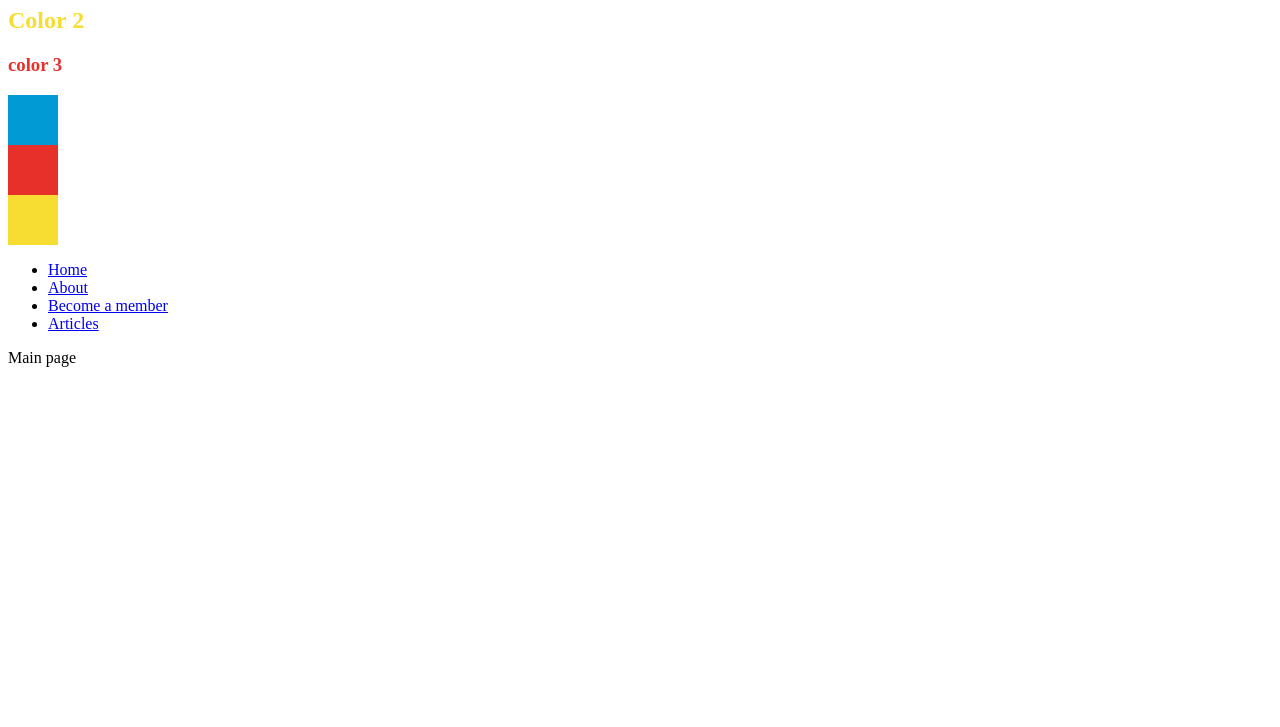
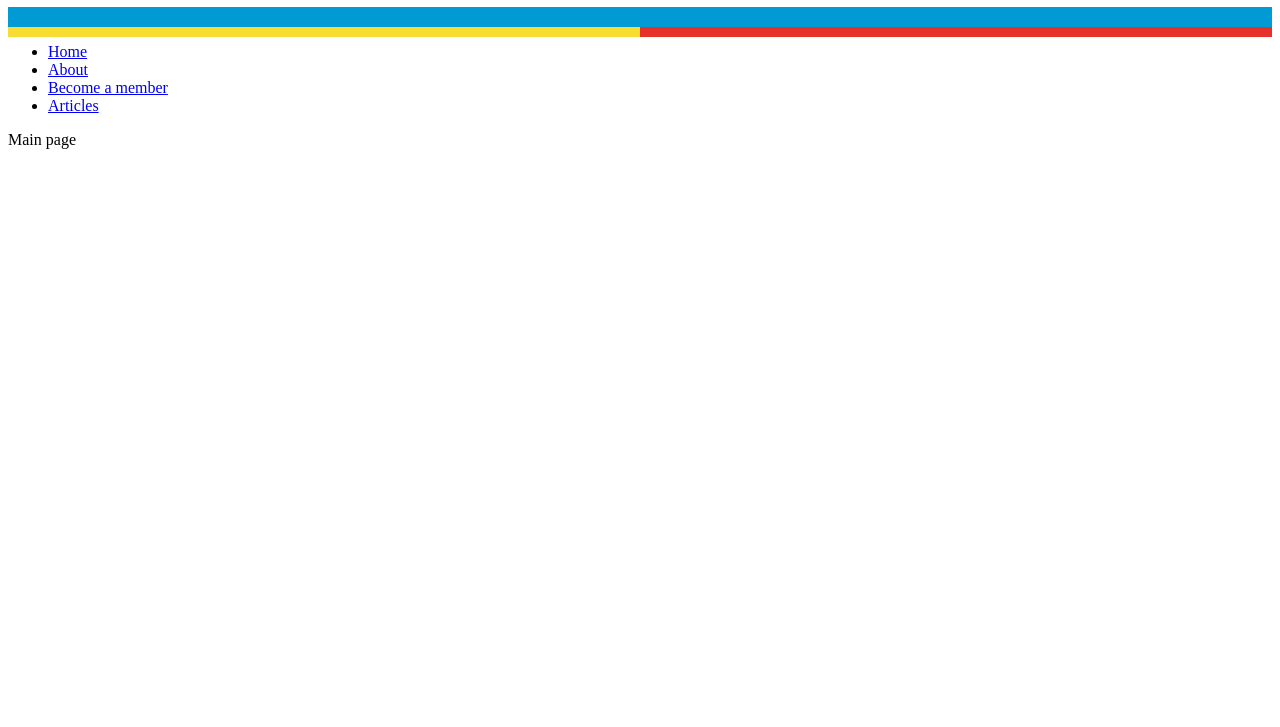
Before and after one commit to eirikstrompedersen/Penya_Chescandinavia, a plain HTML site: page index.html in a window 1280 px wide. Shown: the part 73-800 px from the top of the page. Drawn offline with Linux system fonts and the light colour scheme.

Commit message:
add draft for decorative line

```diff
--- a/css/style.css
+++ b/css/style.css
@@ -1,7 +1,8 @@
 h1 {
-    color: rgb(1,154,213);
+    color: black);
 }
 
+/*
 h2 {
     color: rgb(247,220,49);
 }
@@ -10,37 +11,26 @@ h3 {
     color: rgb(232,48,42);
 }
 
+*/
+
 .square-blue {
     background: rgb(1,154,213);
-    width: 50px;
-    height: 50px;
+    width: 100%;
+    height: 20px;
+    align: left;
 
 }
 
 .square-yellow {
     background: rgb(247,220,49);
-    width: 50px;
-    height: 50px;
+    width: 50%;
+    height: 10px;
+    float: left;
 }
 
 .square-red {
     background:rgb(232,48,42);
-    width: 50px;
-    height: 50px;
+    width: 50%;
+    height: 10px;
+    float: right;
 }
-
-
-/*
-.left-content {
-    float: left;
-    background-color: rgb(1,154,213);
-}
-
-.middle-content {
-    background-color: rgb(232,48,42);
-}
-
-.right-content {
-    float: right;
-    background-color: rgb(247,220,49);
-}
--- a/index.html
+++ b/index.html
@@ -16,20 +16,12 @@
 <body>
 
     <h1>Penya Chescandinavia</h1>
-    <h2>Color 2</h2>
-    <h3>color 3</h3>
 
+    <section>
+        <div class="square-blue"></div>
+        <div class="square-yellow"> </div>
+        <div class="square-red"></div>
 
-    <section class="left-content">
-        <div class="square-blue"></div>
-    </section>
-
-    <section class="middle-content">
-        <div class="square-red"></div>
-    </section>
-
-    <section class="right-content">
-        <div class="square-yellow"></div>
     </section>
 
 
```
